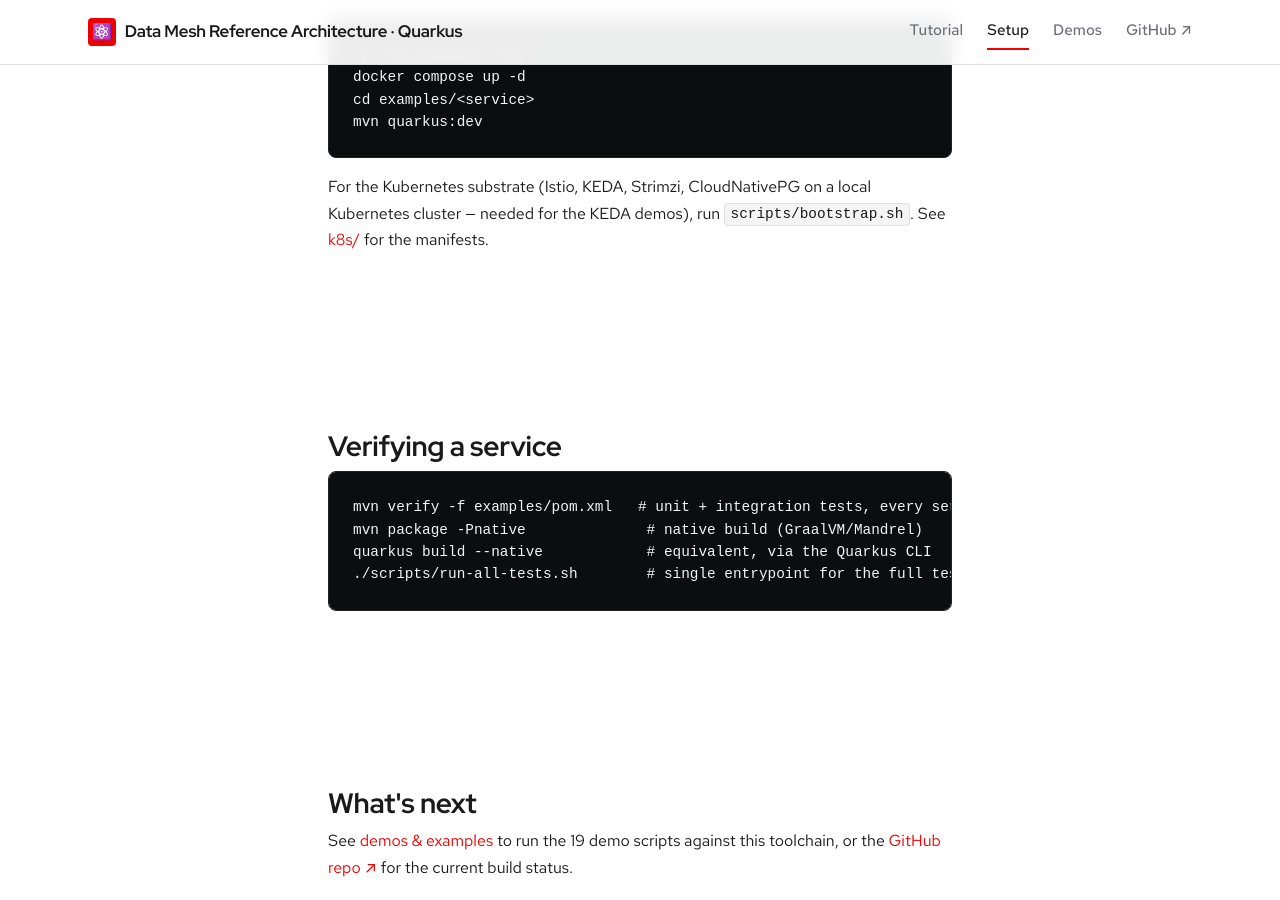
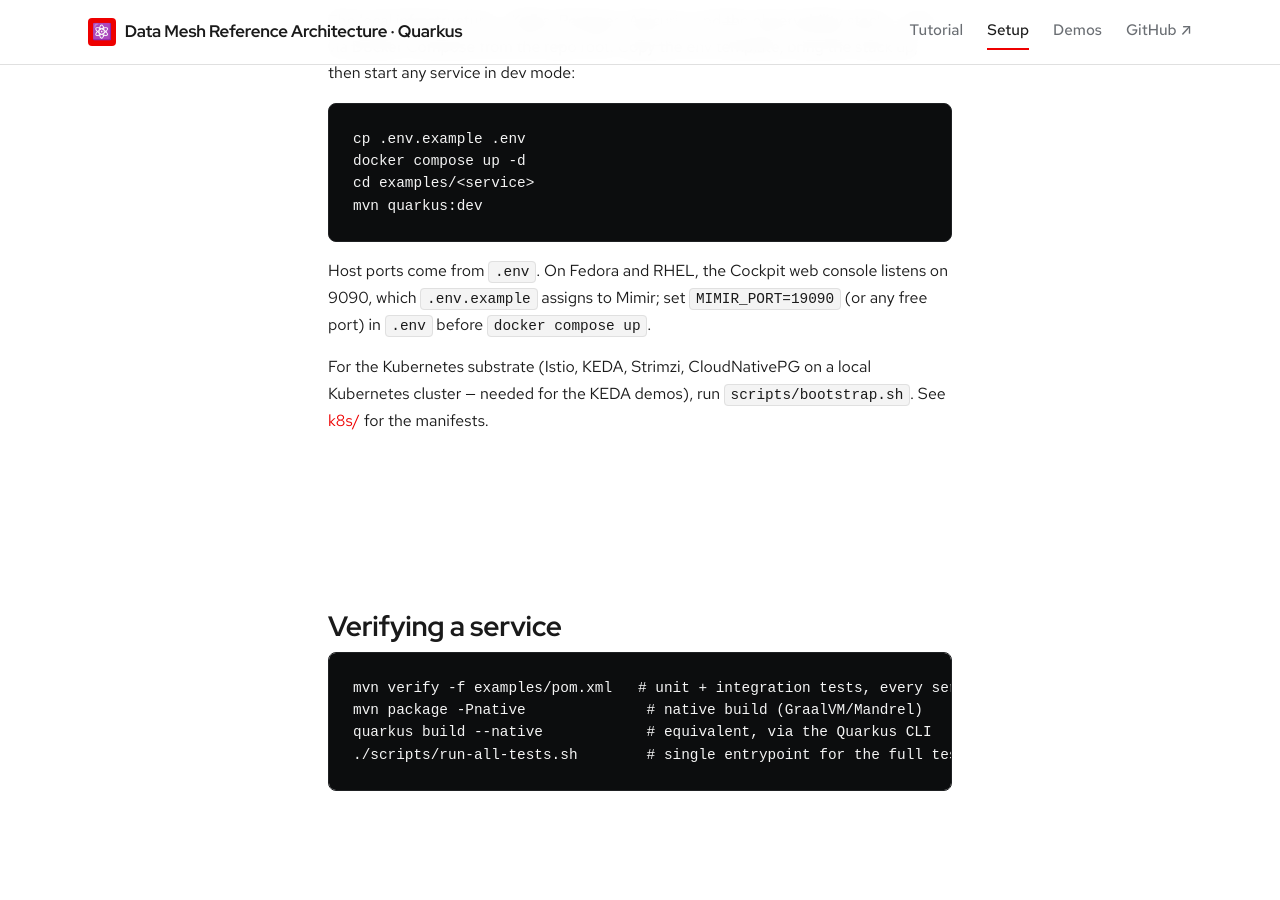
Before and after one commit to patterncatalyst/datamesh-reference-arch-quarkus, a Jekyll site: the page built from setup.html, in a window 1280 px wide and 900 px high, scrolled down 4455 px. Built offline with Jekyll 4.4.1, drawn with Linux system fonts in a browser that asks for light colours; some web fonts are replaced; some of the changed text lies outside the part shown.

Commit message:
fix(demo): walkthrough acts 1-3 pass end to end with Ollama (#44)
* fix(demo): pass acts 1-3 on a fresh machine with the compose Ollama profile

demo-websocket overrides the push channel's topic as well as the persistence channel's, so the per-run topic reaches the WebSocket. demo-orchestration-styles pulls qwen2.5:3b when missing, as the act 3 demos do, since act 2 runs first. demo-ai-triage uses a host Ollama when one answers on 11434 and otherwise starts and stops the compose ollama profile itself, preserving the demo's exit code.

* docs: record walkthrough acts 1-3 passing; note demo tools and the Cockpit port clash

Update the ch13, ch14, ch16, and ch21 footers and RESUME with the 2026-10-06 run (13/13 demos after the three demo fixes). setup.html lists the demo command-line tools (curl, jq, grpcurl, kcat) and notes that Cockpit holds port 9090 on Fedora/RHEL, so MIMIR_PORT should move in .env.

```diff
--- a/setup.html
+++ b/setup.html
@@ -83,6 +83,7 @@
             <li><strong>Quarkus CLI</strong> — <code>quarkus create</code>, <code>quarkus dev</code></li>
             <li><strong>Docker</strong> and <strong>Docker Compose</strong> — the v2 CLI plugin, not podman</li>
             <li><strong>Camel CLI</strong> &amp; the <strong>Camel MCP server</strong> — Camel-on-Quarkus route prototyping and validation</li>
+            <li><strong>Demo command-line tools</strong> — <code>curl</code>, <code>jq</code>, <code>grpcurl</code>, and <code>kcat</code> (Fedora: <code>sudo dnf install kcat</code>); <code>demos/walkthrough.sh</code> checks for them before it starts</li>
             <li>The <strong>Quarkus Agent MCP server</strong> — dev-loop tooling for Claude Code (project create, skills, docs search, logs)</li>
         </ul>
 
@@ -209,6 +210,12 @@
 cd examples/&lt;service&gt;
 mvn quarkus:dev</code></pre>
         <p>
+            Host ports come from <code>.env</code>. On Fedora and RHEL, the Cockpit
+            web console listens on 9090, which <code>.env.example</code> assigns to
+            Mimir; set <code>MIMIR_PORT=19090</code> (or any free port) in
+            <code>.env</code> before <code>docker compose up</code>.
+        </p>
+        <p>
             For the Kubernetes substrate (Istio, KEDA, Strimzi,
             CloudNativePG on a local Kubernetes cluster — needed for the KEDA demos), run
             <code>scripts/bootstrap.sh</code>. See
```
Also changed, not shown: _docs/13-orchestration-styles.md (+1 -1 lines), _docs/14-ai-rules-triage.md (+1 -1 lines), _docs/16-websocket-scaling.md (+1 -1 lines), _docs/21-orchestration-engines-compared.md (+1 -1 lines), _plans/RESUME.md (+2 -1 lines), 3 other files.
